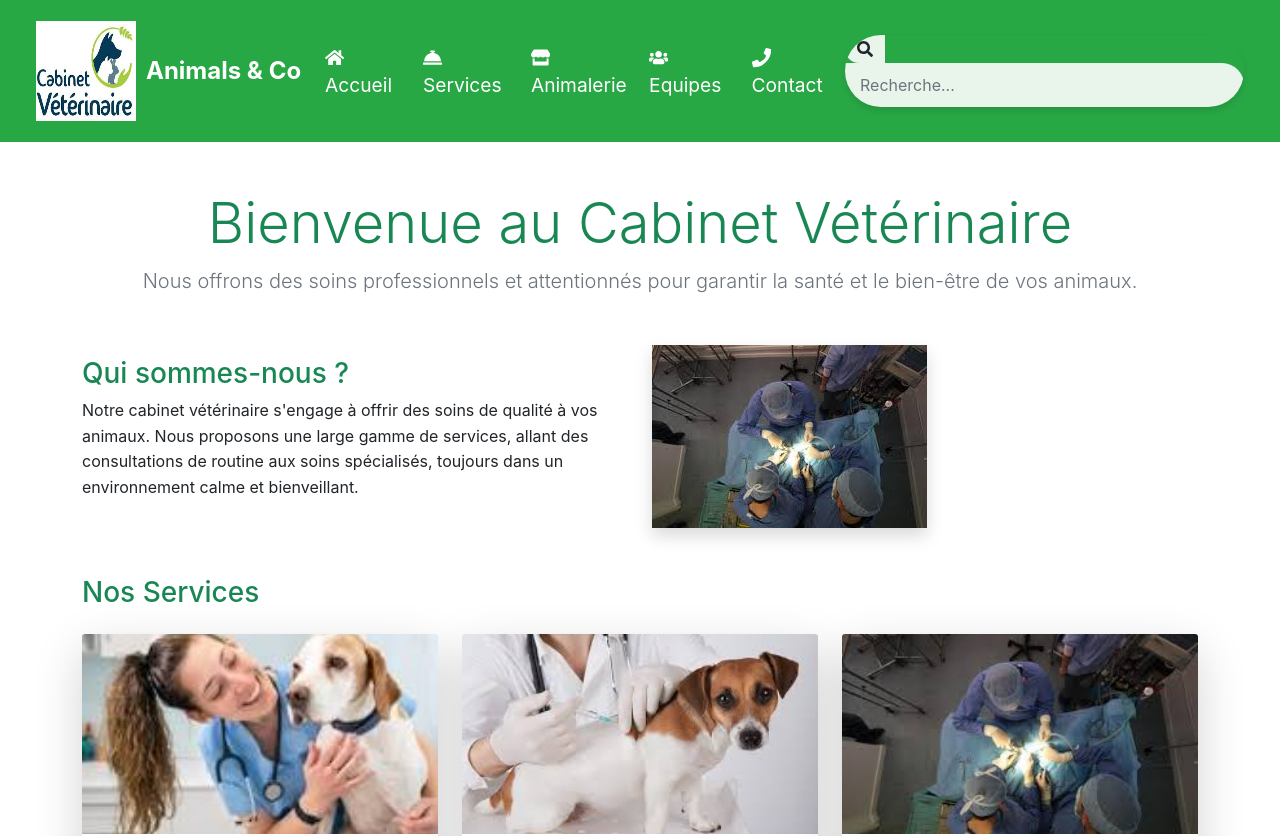
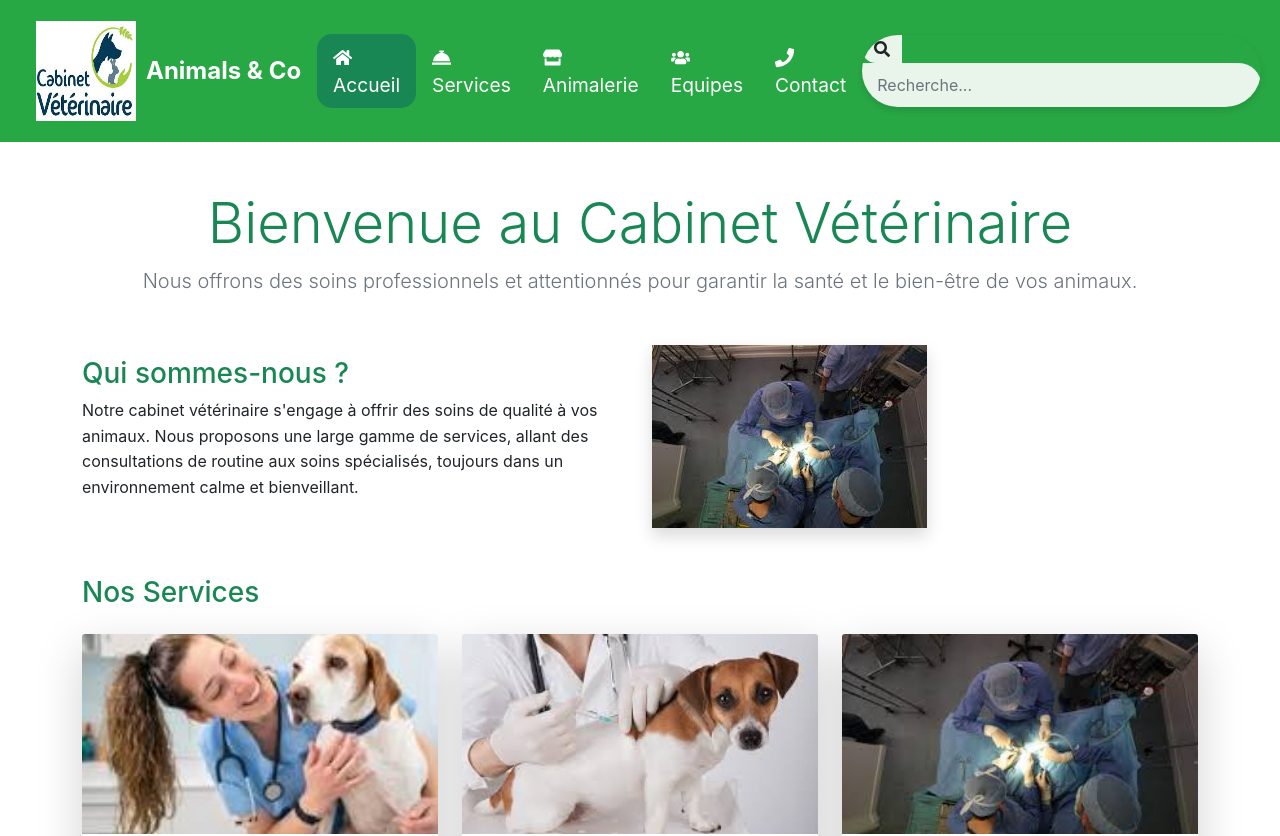
Before and after one commit to Antonella2006/Stage_Vet, a React (Create React App) app: page / in a window 1280 px wide. Shown: the top 836 px of the page. Built offline with nearby package versions, Linux system fonts and the light colour scheme.

Commit message:
Update navbar.js

```diff
--- a/src/components/navbar.js
+++ b/src/components/navbar.js
@@ -1,9 +1,11 @@
 import React from 'react';
-import { Link } from 'react-router-dom';
+import { Link, useLocation } from 'react-router-dom';
 import { FaHome, FaConciergeBell, FaStore, FaUsers, FaPhone, FaSearch } from 'react-icons/fa';
 import chatImage from '../img/téléchargement.jpg';
 
 const Navbar = () => {
+  const location = useLocation();
+
   return (
     <nav className="navbar navbar-expand-lg navbar-light" style={{ backgroundColor: '#28a745', padding: '1rem 1.5rem', fontSize: '1.2rem' }}>
       <div className="container-fluid">
@@ -16,11 +18,31 @@ const Navbar = () => {
         </button>
         <div className="collapse navbar-collapse" id="navbarSupportedContent">
           <ul className="navbar-nav me-auto mb-2 mb-lg-0">
-            <li className="nav-item"><Link className="nav-link text-white" to="/"><FaHome style={{ marginRight: '5px' }} /> Accueil</Link></li>
-            <li className="nav-item"><Link className="nav-link text-white" to="/services"><FaConciergeBell style={{ marginRight: '5px' }} /> Services</Link></li>
-            <li className="nav-item"><Link className="nav-link text-white" to="/Animalerie"><FaStore style={{ marginRight: '5px' }} />Animalerie</Link></li>
-            <li className="nav-item"><Link className="nav-link text-white" to="/Equipe"><FaUsers style={{ marginRight: '5px' }} /> Equipes</Link></li>
-            <li className="nav-item"><Link className="nav-link text-white" to="/Contact"><FaPhone style={{ marginRight: '5px' }} /> Contact</Link></li>
+            <li className="nav-item">
+              <Link className={`nav-link text-white ${location.pathname === '/' ? 'bg-success' : ''}`} to="/" style={{ borderRadius: '15px', padding: '0.5rem 1rem' }}>
+                <FaHome style={{ marginRight: '5px' }} /> Accueil
+              </Link>
+            </li>
+            <li className="nav-item">
+              <Link className={`nav-link text-white ${location.pathname === '/services' ? 'bg-success' : ''}`} to="/services" style={{ borderRadius: '15px', padding: '0.5rem 1rem' }}>
+                <FaConciergeBell style={{ marginRight: '5px' }} /> Services
+              </Link>
+            </li>
+            <li className="nav-item">
+              <Link className={`nav-link text-white ${location.pathname === '/Animalerie' ? 'bg-success' : ''}`} to="/Animalerie" style={{ borderRadius: '15px', padding: '0.5rem 1rem' }}>
+                <FaStore style={{ marginRight: '5px' }} /> Animalerie
+              </Link>
+            </li>
+            <li className="nav-item">
+              <Link className={`nav-link text-white ${location.pathname === '/Equipe' ? 'bg-success' : ''}`} to="/Equipe" style={{ borderRadius: '15px', padding: '0.5rem 1rem' }}>
+                <FaUsers style={{ marginRight: '5px' }} /> Equipes
+              </Link>
+            </li>
+            <li className="nav-item">
+              <Link className={`nav-link text-white ${location.pathname === '/Contact' ? 'bg-success' : ''}`} to="/Contact" style={{ borderRadius: '15px', padding: '0.5rem 1rem' }}>
+                <FaPhone style={{ marginRight: '5px' }} /> Contact
+              </Link>
+            </li>
           </ul>
           <form className="d-flex">
             <div className="input-group" style={{ borderRadius: '50px', overflow: 'hidden', boxShadow: '0px 4px 6px rgba(0, 0, 0, 0.1)' }}>
```
